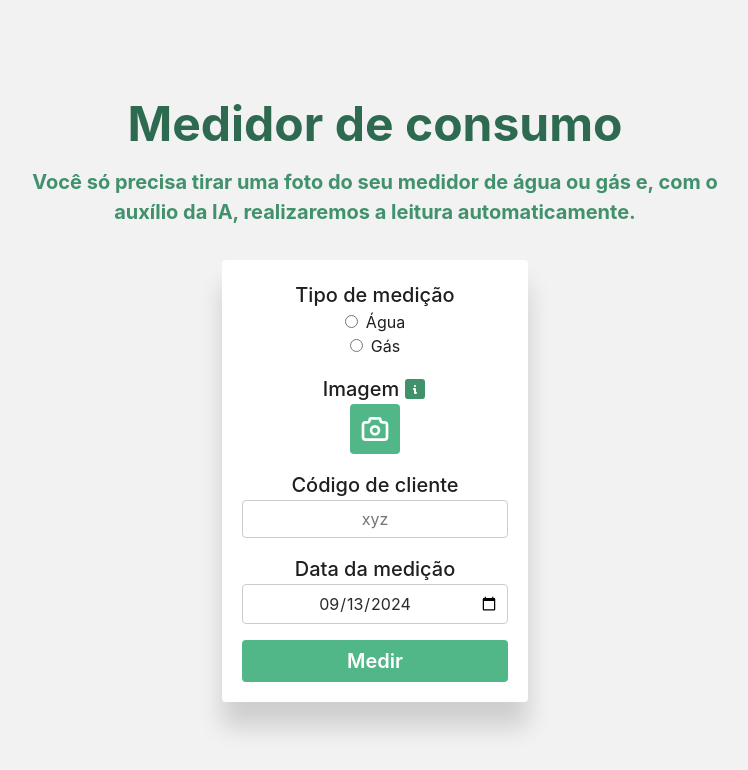
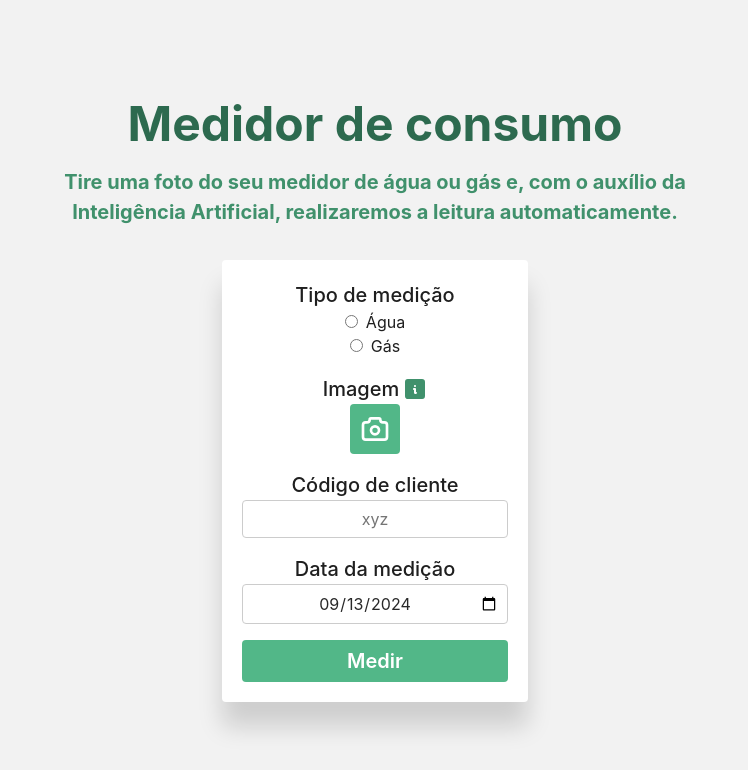
Before and after one commit to carvalhaus/consumptionMeter, a React (Vite) app in the folder frontend/: page / in a window 1280 px wide. Shown: the top 770 px of the page, without its empty margins (265-1013 px from the left). Built offline with nearby package versions, Linux system fonts and the light colour scheme.

Commit message:
fix: change subtitle

```diff
--- a/frontend/src/App.tsx
+++ b/frontend/src/App.tsx
@@ -5,8 +5,8 @@ function App() {
     <main>
       <h1>Medidor de consumo</h1>
       <h2>
-        Você só precisa tirar uma foto do seu medidor de água ou gás e, com o
-        auxílio da IA, realizaremos a leitura automaticamente.
+        Tire uma foto do seu medidor de água ou gás e, com o auxílio da
+        Inteligência Artificial, realizaremos a leitura automaticamente.
       </h2>
 
       <MeasureForm />
```
